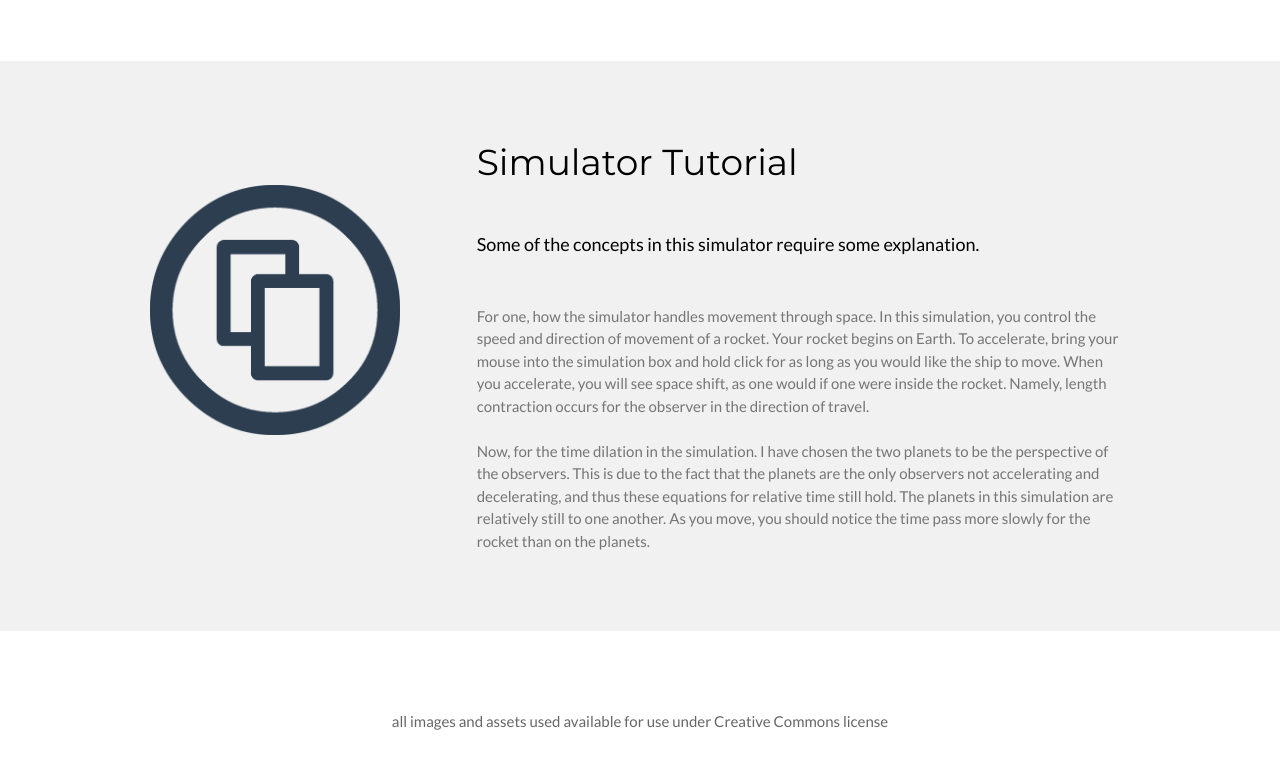
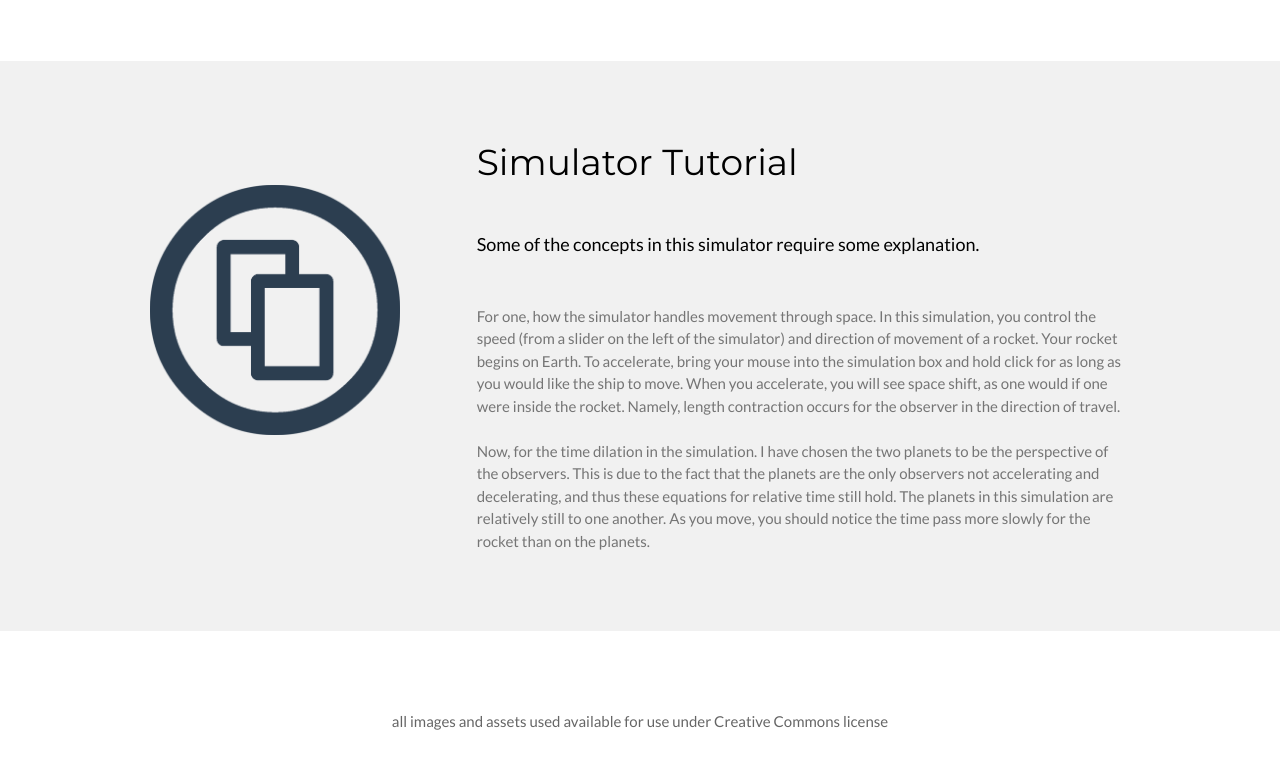
Before and after one commit to julianchr/julianchr.github.io, a plain HTML site: page index.html in a window 1280 px wide. Shown: the part 2539-3307 px from the top of the page. Drawn offline with nearby package versions, Linux system fonts and the light colour scheme.

Commit message:
add slider info

```diff
--- a/index.html
+++ b/index.html
@@ -123,7 +123,7 @@
             <h1>Simulator Tutorial</h1>
             <h5 class="w3-padding-32">Some of the concepts in this simulator require some explanation.</h5>
 
-            <p class="w3-text-grey">For one, how the simulator handles movement through space. In this simulation, you control the speed and
+            <p class="w3-text-grey">For one, how the simulator handles movement through space. In this simulation, you control the speed (from a slider on the left of the simulator) and
                 direction of movement of a rocket. Your rocket begins on Earth. To accelerate, bring your mouse into the simulation box and
                 hold click for as long as you would like the ship to move. When you accelerate, you will see space shift, as one would if
                 one were inside the rocket. Namely, length contraction occurs for the observer in the direction of travel.<br>
```
